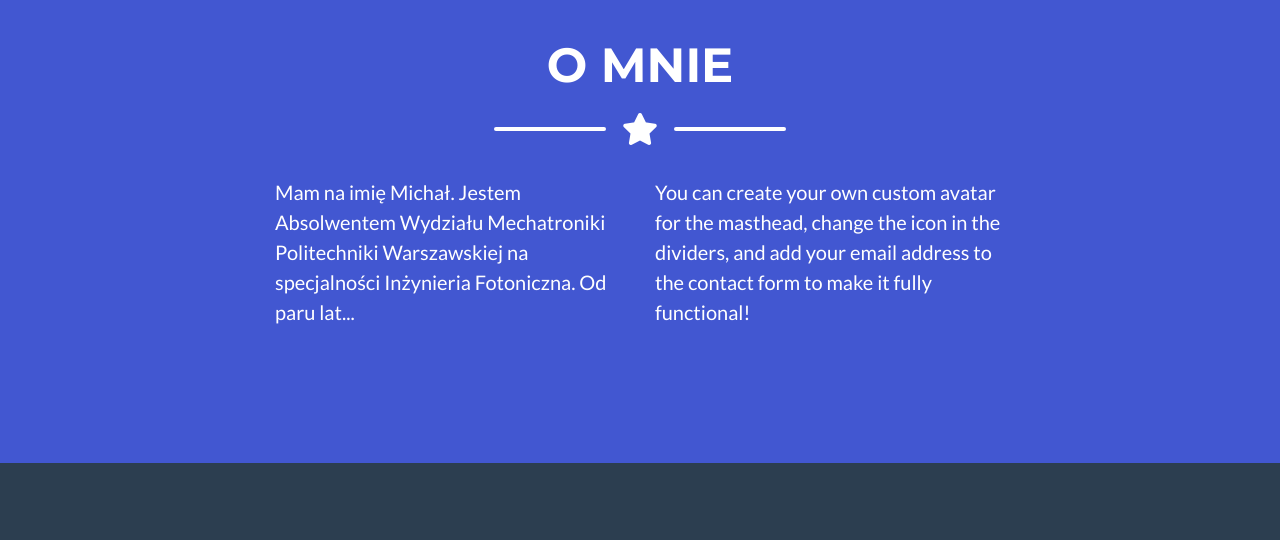
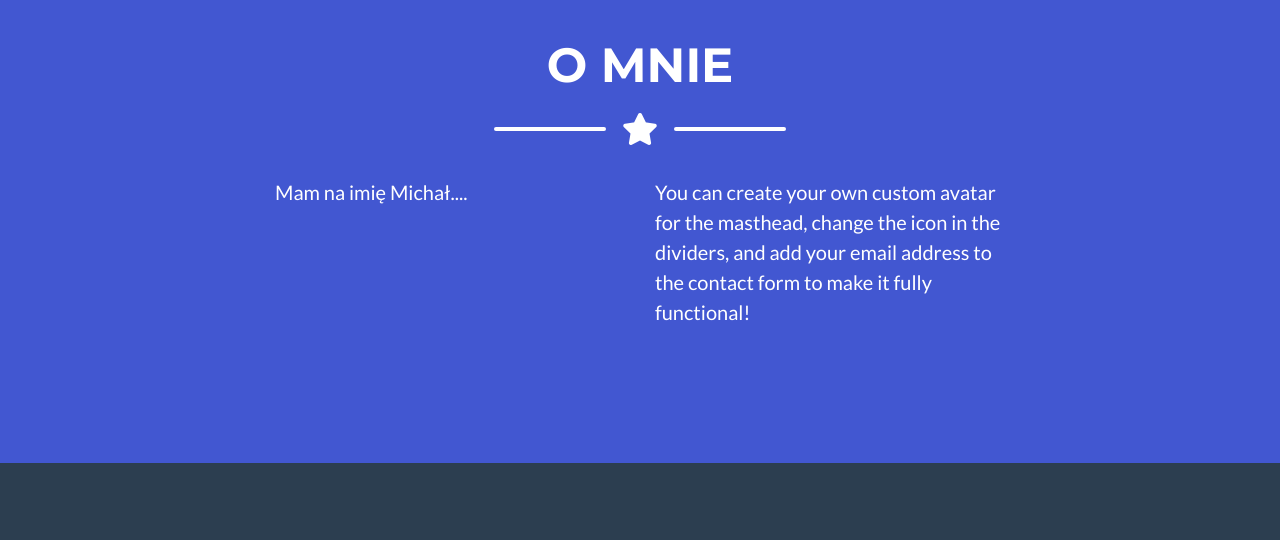
Before and after one commit to MichalGul/MichalGul.github.io, a website with bundled scripts: page index.html in a window 1280 px wide. Shown: the part 1693-2233 px from the top of the page. Built offline with nearby package versions, Linux system fonts and the light colour scheme.

Commit message:
Changed general description

```diff
--- a/index.html
+++ b/index.html
@@ -187,7 +187,7 @@
       <!-- About Section Content -->
       <div class="row">
         <div class="col-lg-4 ml-auto">
-          <p class="lead">Mam na imię Michał. Jestem Absolwentem Wydziału Mechatroniki Politechniki Warszawskiej na specjalności Inżynieria Fotoniczna. Od paru lat...</p>
+          <p class="lead">Mam na imię Michał....</p>
         </div>
         <div class="col-lg-4 mr-auto">
           <p class="lead">You can create your own custom avatar for the masthead, change the icon in the dividers, and add your email address to the contact form to make it fully functional!</p>
```
